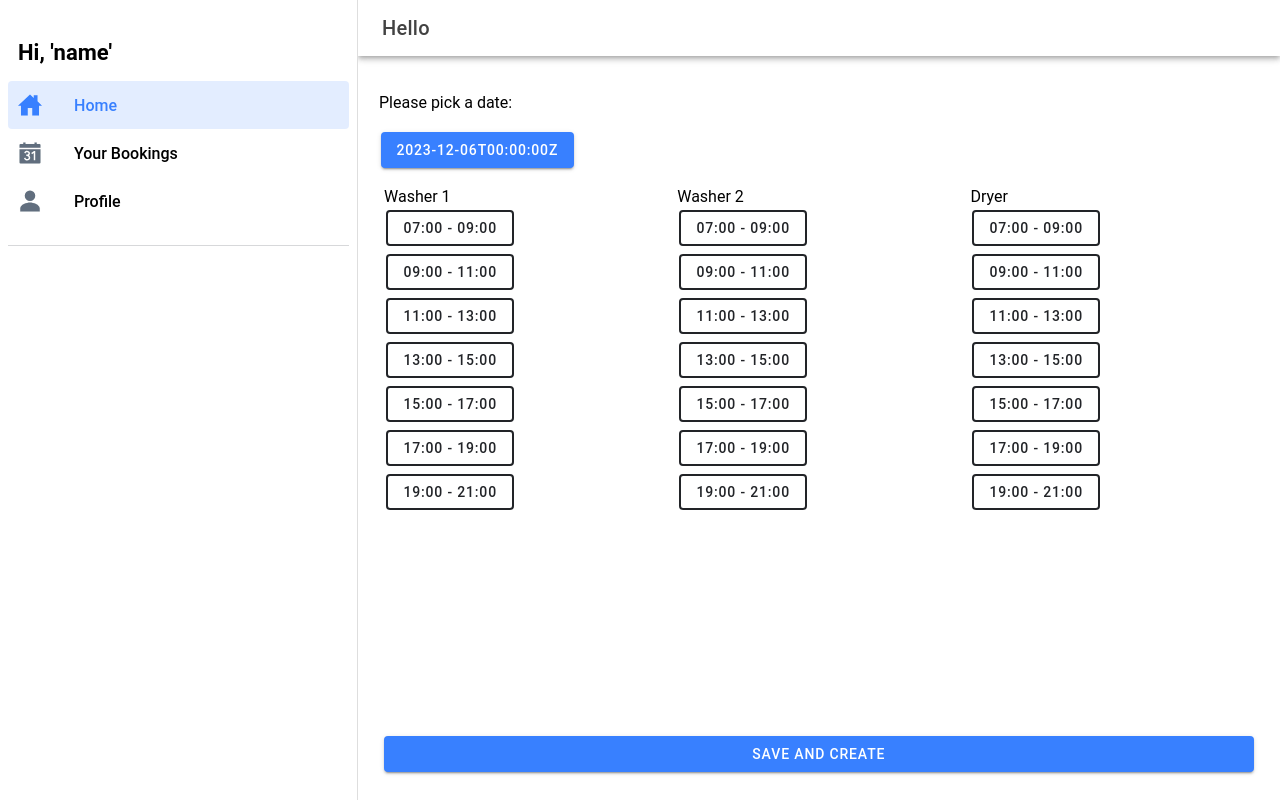
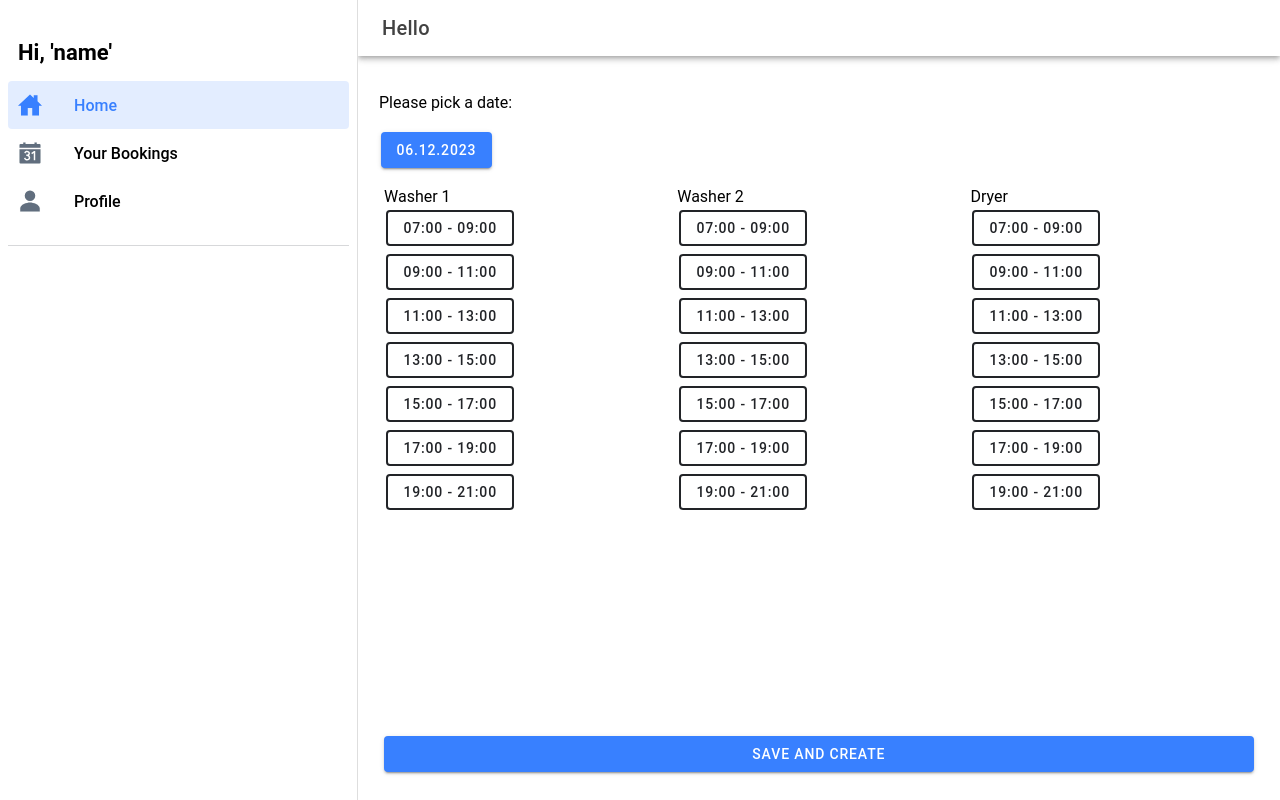
Before and after one commit to PapaniaP/laundry, a React (Vite) app: page /home in a window 1280 px wide. Built offline with nearby package versions, Linux system fonts and the light colour scheme.

Commit message:
added limitation to 5 timeslots

```diff
--- a/src/pages/HomePage.tsx
+++ b/src/pages/HomePage.tsx
@@ -22,7 +22,7 @@ import TimeButton from "../components/TimeButton";
 import { useState, useEffect } from "react";
 import { updateDoc, arrayUnion, doc } from "firebase/firestore";
 import { db, user } from "../firebase-config";
-import { formatISO, startOfToday, addDays } from "date-fns";
+import { formatISO, startOfToday, addDays, format, parseISO } from "date-fns";
 import { getAuth } from "firebase/auth";
 
 interface Booking {
@@ -48,6 +48,11 @@ function HomePage() {
 		setShowPicker(false); // Automatically close the picker when a date is selected
 	};
 
+	const formatDateForDisplay = (dateIsoString: string): string => {
+		const date = parseISO(dateIsoString);
+		return format(date, "dd.MM.yyyy");
+	};
+
 	const dateToBeFetched = selectedDate.split("T")[0];
 
 	useEffect(() => {
@@ -59,15 +64,25 @@ function HomePage() {
 
 	const handleButtonClick = (value: number) => {
 		setSelectedValues((prev) => {
-			// Toggle selection
-			if (prev.includes(value)) {
-				return prev.filter((val) => val !== value); // Deselect if already selected
+			// Check if the value is already selected
+			const isAlreadySelected = prev.includes(value);
+
+			if (isAlreadySelected) {
+				// If already selected, deselect it by filtering it out
+				return prev.filter((val) => val !== value);
 			} else {
-				return [...prev, value]; // Add to selected values
+				if (prev.length < 5) {
+					// If less than 5 are selected, add the new value
+					return [...prev, value];
+				} else {
+					// If 5 are already selected, do not add a new value
+					// Optionally, show an alert or some other form of user feedback
+					alert("You can select up to 5 time slots only.");
+					return prev; // Return the previous state
+				}
 			}
 		});
 	};
-
 	// Since setSelectedValues is asynchronous, to see the current state after a click,
 	// you can use the useEffect hook with selectedValues as a dependency.
 	useEffect(() => {
@@ -132,7 +147,9 @@ function HomePage() {
 							<p>Please pick a date:</p>
 						</IonRow>
 						<IonRow>
-							<IonButton onClick={() => setShowPicker(true)}>{selectedDate}</IonButton>
+							<IonButton onClick={() => setShowPicker(true)}>
+								{selectedDate ? formatDateForDisplay(selectedDate) : "Select Date"}
+							</IonButton>
 							<IonModal
 								isOpen={showPicker}
 								onDidDismiss={() => setShowPicker(false)}
```
